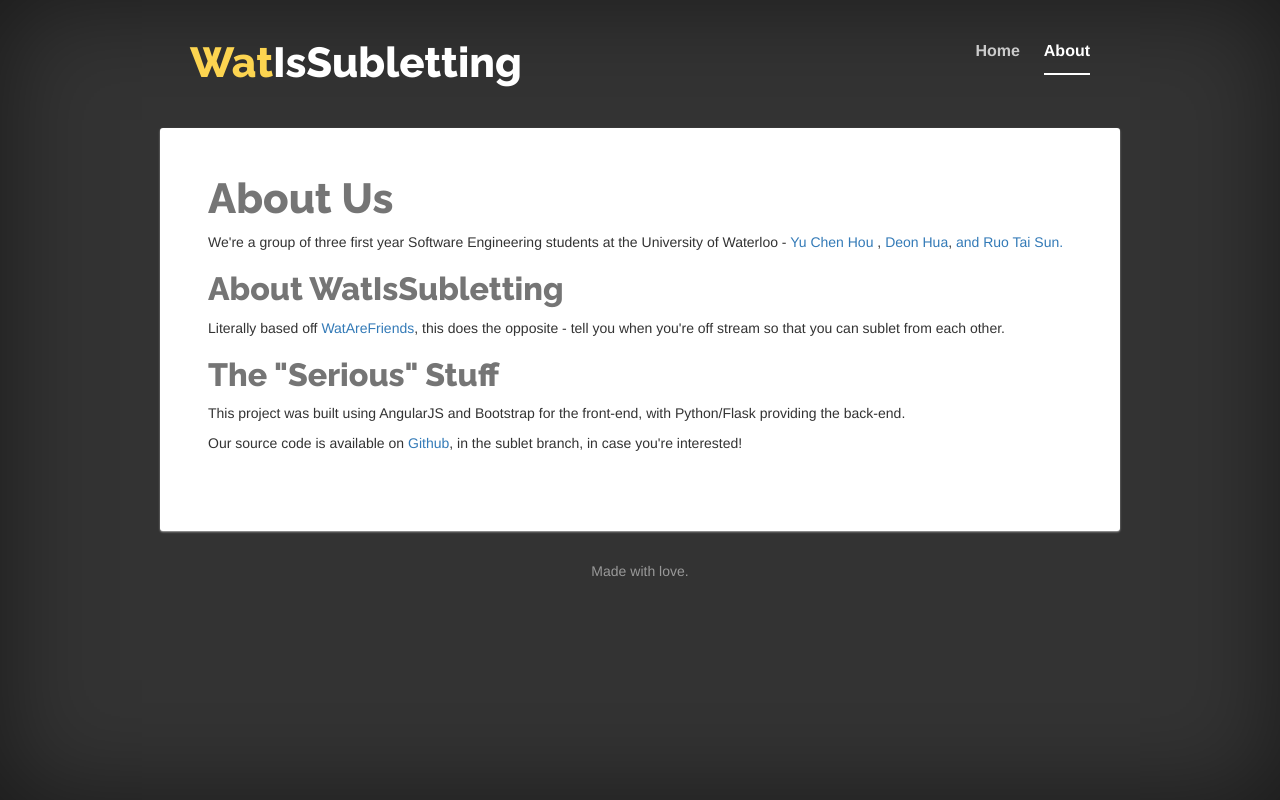
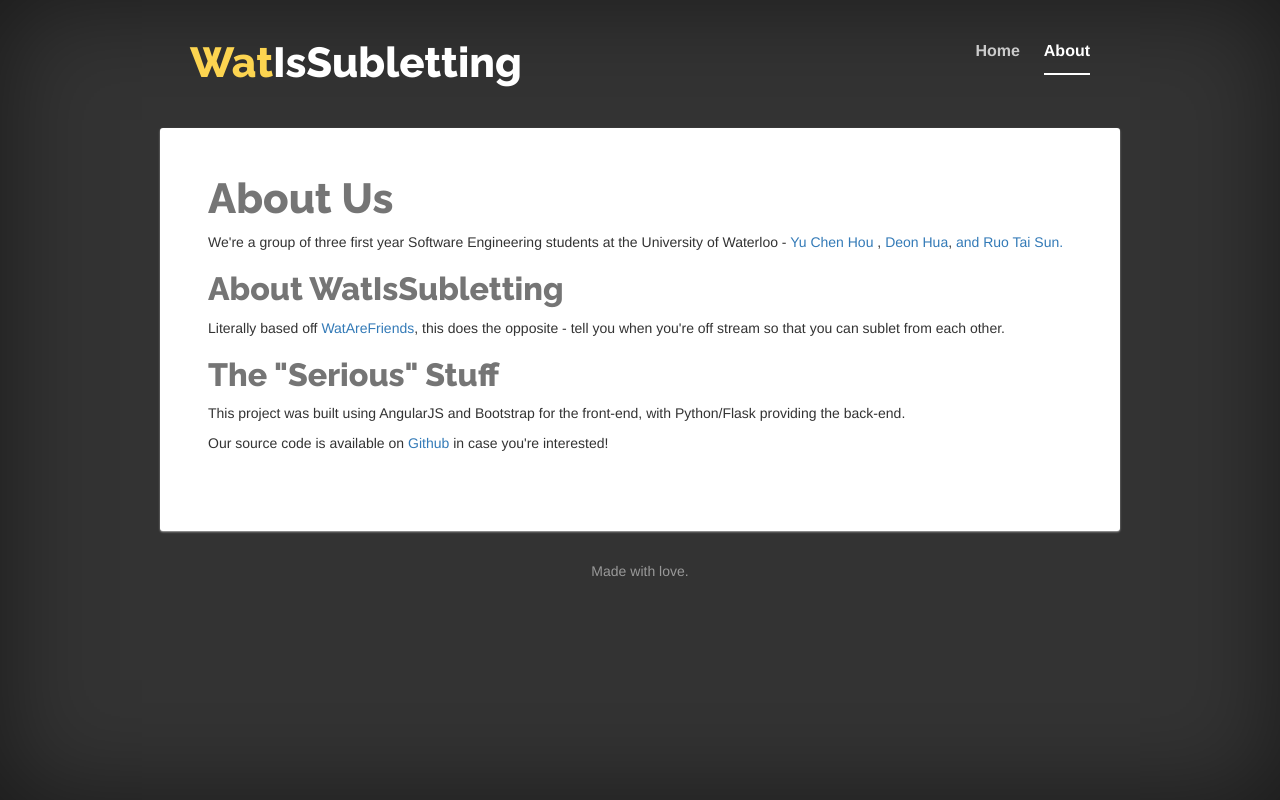
Before and after one commit to icechen1/watissubletting, a Flask app: page /about.html in a window 1280 px wide. Run offline with Flask 2, Linux system fonts and the light colour scheme; some libraries are stand-ins or nearby versions.

Commit message:
Fixed up html

```diff
--- a/templates/about.html
+++ b/templates/about.html
@@ -55,7 +55,7 @@
 		  <p>Literally based off <a href = "http://watarefriends.herokuapp.com">WatAreFriends</a>, this does the opposite - tell you when you're off stream so that you can sublet from each other.</p>
         <h2>The "Serious" Stuff</h2>
         <p>This project was built using AngularJS and Bootstrap for the front-end, with Python/Flask providing the back-end.</p>
-        <p>Our source code is available on <a href = "https://github.com/icechen1/watissubletting" target = "_blank">Github</a>, in the sublet branch, in case you're interested!</p>
+        <p>Our source code is available on <a href = "https://github.com/icechen1/watissubletting" target = "_blank">Github</a> in case you're interested!</p>
         <br>
 
       </div>
```
